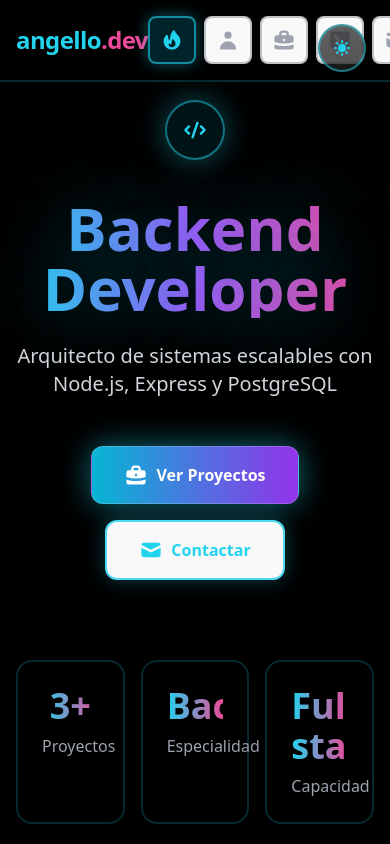
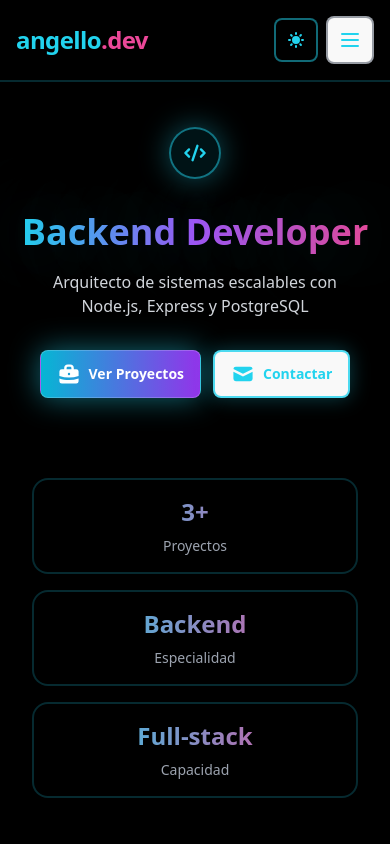
Before and after one commit to FallenAngel968/angel.dev, a React (Vite) app: page / in a window 390 px wide. Built offline with nearby package versions, Linux system fonts and the light colour scheme.

Commit message:
version final.

```diff
--- a/src/components/Navbar.jsx
+++ b/src/components/Navbar.jsx
@@ -56,44 +56,6 @@ const MailIcon = () => (
 );
 
 // Theme Switcher Button
-const ThemeToggle = ({ theme, toggleTheme }) => (
-  <motion.button
-    onClick={toggleTheme}
-    className={`fixed top-6 right-6 z-50 p-3 rounded-full backdrop-blur-xl border-2 transition-all duration-300 ${
-      theme === 'dark'
-        ? 'bg-black/60 border-cyan-400/50 text-cyan-400 hover:border-cyan-400 hover:shadow-[0_0_20px_rgba(34,211,238,0.5)]'
-        : 'bg-white/90 border-purple-500/50 text-purple-600 hover:border-purple-600 hover:shadow-[0_0_20px_rgba(168,85,247,0.5)]'
-    }`}
-    whileHover={{ scale: 1.1, rotate: 180 }}
-    whileTap={{ scale: 0.95 }}
-    transition={{ type: 'spring', stiffness: 400 }}
-  >
-    <AnimatePresence mode="wait">
-      {theme === 'dark' ? (
-        <motion.div
-          key="sun"
-          initial={{ rotate: -180, opacity: 0 }}
-          animate={{ rotate: 0, opacity: 1 }}
-          exit={{ rotate: 180, opacity: 0 }}
-          transition={{ duration: 0.3 }}
-        >
-          <SunIcon />
-        </motion.div>
-      ) : (
-        <motion.div
-          key="moon"
-          initial={{ rotate: 180, opacity: 0 }}
-          animate={{ rotate: 0, opacity: 1 }}
-          exit={{ rotate: -180, opacity: 0 }}
-          transition={{ duration: 0.3 }}
-        >
-          <MoonIcon />
-        </motion.div>
-      )}
-    </AnimatePresence>
-  </motion.button>
-);
-
 // Animated Background
 const AnimatedBackground = ({ theme }) => (
   <div className="fixed inset-0 -z-10 overflow-hidden">
@@ -188,7 +150,9 @@ const AnimatedBackground = ({ theme }) => (
 );
 
 // Navigation
-const Navigation = ({ currentPage, setCurrentPage, theme }) => {
+const Navigation = ({ currentPage, setCurrentPage, theme, toggleTheme }) => {
+  const [mobileMenuOpen, setMobileMenuOpen] = useState(false);
+
   const pages = [
     { id: 'home', label: 'Inicio', icon: RocketIcon },
     { id: 'about', label: 'Sobre mí', icon: UserIcon },
@@ -201,7 +165,7 @@ const Navigation = ({ currentPage, setCurrentPage, theme }) => {
     <motion.nav
       initial={{ y: -100 }}
       animate={{ y: 0 }}
-      className={`fixed top-0 left-0 right-0 z-40 backdrop-blur-2xl border-b-2 transition-all duration-300 ${
+      className={`fixed top-0 left-0 right-0 z-50 backdrop-blur-2xl border-b-2 transition-all duration-300 ${
         theme === 'dark'
           ? 'bg-black/60 border-cyan-400/20'
           : 'bg-white/80 border-purple-500/30'
@@ -219,7 +183,8 @@ const Navigation = ({ currentPage, setCurrentPage, theme }) => {
             <span className="text-pink-500">.dev</span>
           </motion.div>
 
-          <div className="hidden md:flex gap-3">
+          {/* Desktop Menu */}
+          <div className="hidden md:flex gap-3 items-center">
             {pages.map((page) => (
               <motion.button
                 key={page.id}
@@ -240,31 +205,155 @@ const Navigation = ({ currentPage, setCurrentPage, theme }) => {
                 <span>{page.label}</span>
               </motion.button>
             ))}
+
+            {/* Theme Toggle Desktop */}
+            <motion.button
+              onClick={toggleTheme}
+              className={`ml-2 p-3 rounded-lg backdrop-blur-xl border-2 transition-all duration-300 ${
+                theme === 'dark'
+                  ? 'bg-black/60 border-cyan-400/50 text-cyan-400 hover:border-cyan-400 hover:shadow-[0_0_20px_rgba(34,211,238,0.5)]'
+                  : 'bg-white/90 border-purple-500/50 text-purple-600 hover:border-purple-600 hover:shadow-[0_0_20px_rgba(168,85,247,0.5)]'
+              }`}
+              whileHover={{ scale: 1.1, rotate: 180 }}
+              whileTap={{ scale: 0.95 }}
+              transition={{ type: 'spring', stiffness: 400 }}
+            >
+              <AnimatePresence mode="wait">
+                {theme === 'dark' ? (
+                  <motion.div
+                    key="sun"
+                    initial={{ rotate: -180, opacity: 0 }}
+                    animate={{ rotate: 0, opacity: 1 }}
+                    exit={{ rotate: 180, opacity: 0 }}
+                    transition={{ duration: 0.3 }}
+                  >
+                    <SunIcon />
+                  </motion.div>
+                ) : (
+                  <motion.div
+                    key="moon"
+                    initial={{ rotate: 180, opacity: 0 }}
+                    animate={{ rotate: 0, opacity: 1 }}
+                    exit={{ rotate: -180, opacity: 0 }}
+                    transition={{ duration: 0.3 }}
+                  >
+                    <MoonIcon />
+                  </motion.div>
+                )}
+              </AnimatePresence>
+            </motion.button>
           </div>
 
-          {/* Mobile Menu */}
-          <div className="md:hidden flex gap-2">
-            {pages.map((page) => (
+          {/* Mobile: Hamburger Menu Button and Theme Toggle */}
+          <div className="md:hidden flex gap-2 items-center">
             <motion.button
-                key={page.id}
-                onClick={() => setCurrentPage(page.id)}
+              onClick={toggleTheme}
+              className={`p-2.5 rounded-lg backdrop-blur-xl border-2 transition-all duration-300 ${
+                theme === 'dark'
+                  ? 'bg-black/60 border-cyan-400/50 text-cyan-400 hover:border-cyan-400 hover:shadow-[0_0_20px_rgba(34,211,238,0.5)]'
+                  : 'bg-white/90 border-purple-500/50 text-purple-600 hover:border-purple-600 hover:shadow-[0_0_20px_rgba(168,85,247,0.5)]'
+              }`}
+              whileHover={{ scale: 1.1, rotate: 180 }}
+              whileTap={{ scale: 0.95 }}
+              transition={{ type: 'spring', stiffness: 400 }}
+            >
+              <AnimatePresence mode="wait">
+                {theme === 'dark' ? (
+                  <motion.div
+                    key="sun"
+                    initial={{ rotate: -180, opacity: 0 }}
+                    animate={{ rotate: 0, opacity: 1 }}
+                    exit={{ rotate: 180, opacity: 0 }}
+                    transition={{ duration: 0.3 }}
+                  >
+                    <SunIcon />
+                  </motion.div>
+                ) : (
+                  <motion.div
+                    key="moon"
+                    initial={{ rotate: 180, opacity: 0 }}
+                    animate={{ rotate: 0, opacity: 1 }}
+                    exit={{ rotate: -180, opacity: 0 }}
+                    transition={{ duration: 0.3 }}
+                  >
+                    <MoonIcon />
+                  </motion.div>
+                )}
+              </AnimatePresence>
+            </motion.button>
+
+            <motion.button
+              onClick={() => setMobileMenuOpen(!mobileMenuOpen)}
               className={`p-2.5 rounded-lg backdrop-blur-xl border-2 transition-all ${
-                  currentPage === page.id
-                    ? theme === 'dark'
-                      ? 'bg-cyan-500/20 border-cyan-400/60 text-cyan-400 shadow-[0_0_15px_rgba(34,211,238,0.4)]'
-                      : 'bg-purple-500/20 border-purple-500/60 text-purple-600 shadow-[0_0_15px_rgba(168,85,247,0.3)]'
-                    : theme === 'dark'
-                    ? 'text-gray-400 border-gray-700/30 hover:border-cyan-400/40 hover:text-cyan-400'
-                    : 'text-gray-600 border-purple-500/20 hover:border-purple-500/50 hover:text-purple-600'
+                theme === 'dark'
+                  ? 'border-gray-700/50 text-cyan-400 hover:border-cyan-400/60 hover:bg-cyan-500/10'
+                  : 'border-purple-500/30 text-purple-600 hover:border-purple-500/60 hover:bg-purple-500/10'
               }`}
               whileHover={{ scale: 1.1 }}
               whileTap={{ scale: 0.9 }}
             >
+              <svg
+                className="w-6 h-6"
+                fill="none"
+                stroke="currentColor"
+                viewBox="0 0 24 24"
+              >
+                <path
+                  strokeLinecap="round"
+                  strokeLinejoin="round"
+                  strokeWidth={2}
+                  d="M4 6h16M4 12h16M4 18h16"
+                />
+              </svg>
+            </motion.button>
+          </div>
+        </div>
+
+        {/* Mobile Menu Dropdown */}
+        <AnimatePresence>
+          {mobileMenuOpen && (
+            <motion.div
+              initial={{ opacity: 0, height: 0 }}
+              animate={{ opacity: 1, height: 'auto' }}
+              exit={{ opacity: 0, height: 0 }}
+              transition={{ duration: 0.3 }}
+              className={`md:hidden overflow-hidden border-t-2 ${
+                theme === 'dark'
+                  ? 'border-cyan-400/10 bg-black/50'
+                  : 'border-purple-500/20 bg-white/50'
+              }`}
+            >
+              <div className="px-4 py-4 space-y-2">
+                {pages.map((page, idx) => (
+                  <motion.button
+                    key={page.id}
+                    initial={{ opacity: 0, x: -20 }}
+                    animate={{ opacity: 1, x: 0 }}
+                    transition={{ delay: idx * 0.05 }}
+                    onClick={() => {
+                      setCurrentPage(page.id);
+                      setMobileMenuOpen(false);
+                    }}
+                    className={`w-full flex items-center gap-3 px-4 py-3 rounded-xl font-semibold transition-all duration-300 backdrop-blur-xl border-2 ${
+                      currentPage === page.id
+                        ? theme === 'dark'
+                          ? 'bg-cyan-500/20 text-cyan-400 border-cyan-400/60 shadow-[0_0_20px_rgba(34,211,238,0.3)]'
+                          : 'bg-purple-500/20 text-purple-600 border-purple-500/60 shadow-[0_0_15px_rgba(168,85,247,0.3)]'
+                        : theme === 'dark'
+                        ? 'text-gray-300 border-gray-700/30 hover:border-cyan-400/40 hover:text-cyan-400 hover:bg-cyan-500/10'
+                        : 'text-gray-600 border-purple-500/20 hover:border-purple-500/40 hover:text-purple-600 hover:bg-purple-500/10'
+                    }`}
+                    whileHover={{ x: 8 }}
+                    whileTap={{ scale: 0.95 }}
+                  >
                     <page.icon />
+                    <span>{page.label}</span>
                   </motion.button>
                 ))}
               </div>
-        </div>
+            </motion.div>
+          )}
+        </AnimatePresence>
       </div>
     </motion.nav>
   );
@@ -295,14 +384,14 @@ const HomePage = ({ theme, setCurrentPage }) => (
     exit={{ opacity: 0 }}
     className="min-h-screen flex items-center justify-center px-4 pt-20"
   >
-    <div className="max-w-4xl mx-auto text-center">
+    <div className="max-w-4xl mx-auto text-center w-full">
       <motion.div
         initial={{ scale: 0 }}
         animate={{ scale: 1 }}
         transition={{ type: 'spring', stiffness: 200 }}
-        className="mb-8"
+        className="mb-6 sm:mb-8"
       >
-        <div className={`inline-block p-4 rounded-full backdrop-blur-xl border-2 ${
+        <div className={`inline-block p-3 sm:p-4 rounded-full backdrop-blur-xl border-2 ${
           theme === 'dark'
             ? 'bg-cyan-500/10 border-cyan-400/50 shadow-[0_0_30px_rgba(34,211,238,0.4)] text-cyan-400'
             : 'bg-purple-500/10 border-purple-500/50 shadow-[0_0_30px_rgba(168,85,247,0.4)] text-purple-600'
@@ -315,7 +404,7 @@ const HomePage = ({ theme, setCurrentPage }) => (
         initial={{ y: 50, opacity: 0 }}
         animate={{ y: 0, opacity: 1 }}
         transition={{ delay: 0.2 }}
-        className={`text-6xl md:text-8xl font-black mb-6 ${
+        className={`text-4xl sm:text-5xl md:text-7xl lg:text-8xl font-black mb-4 sm:mb-6 leading-tight ${
           theme === 'dark'
             ? 'text-transparent bg-clip-text bg-gradient-to-r from-cyan-400 via-purple-500 to-pink-500'
             : 'text-transparent bg-clip-text bg-gradient-to-r from-purple-600 via-pink-500 to-orange-500'
@@ -331,7 +420,7 @@ const HomePage = ({ theme, setCurrentPage }) => (
         initial={{ y: 50, opacity: 0 }}
         animate={{ y: 0, opacity: 1 }}
         transition={{ delay: 0.4 }}
-        className={`text-xl md:text-2xl mb-12 ${
+        className={`text-base sm:text-lg md:text-xl lg:text-2xl mb-8 sm:mb-12 px-2 ${
           theme === 'dark' ? 'text-gray-300' : 'text-gray-700'
         }`}
       >
@@ -342,14 +431,14 @@ const HomePage = ({ theme, setCurrentPage }) => (
         initial={{ y: 50, opacity: 0 }}
         animate={{ y: 0, opacity: 1 }}
         transition={{ delay: 0.6 }}
-        className="flex gap-4 justify-center flex-wrap"
+        className="flex gap-3 sm:gap-4 justify-center flex-wrap mb-12 sm:mb-20 px-2"
       >
         <motion.button
           onClick={() => {
             setCurrentPage('projects');
             window.scrollTo({ top: 0, behavior: 'smooth' });
           }}
-          className={`px-8 py-4 rounded-xl font-bold text-white transition-all duration-300 backdrop-blur-xl border border-white/20 group cursor-pointer ${
+          className={`px-4 sm:px-8 py-2.5 sm:py-4 rounded-lg sm:rounded-xl font-semibold sm:font-bold text-sm sm:text-base text-white transition-all duration-300 backdrop-blur-xl border border-white/20 group cursor-pointer ${
             theme === 'dark'
               ? 'bg-gradient-to-r from-cyan-500 to-purple-600 hover:from-cyan-400 hover:to-purple-500 shadow-[0_0_30px_rgba(34,211,238,0.5)] hover:shadow-[0_0_50px_rgba(34,211,238,0.7)]'
               : 'bg-gradient-to-r from-purple-600 to-pink-500 hover:from-purple-500 hover:to-pink-400 shadow-[0_0_30px_rgba(168,85,247,0.5)] hover:shadow-[0_0_50px_rgba(168,85,247,0.7)]'
@@ -360,7 +449,7 @@ const HomePage = ({ theme, setCurrentPage }) => (
         >
           <motion.span className="flex items-center gap-2" initial={{ x: 0 }} whileHover={{ x: 8 }} transition={{ type: 'spring', stiffness: 300 }}>
             <BriefcaseIcon />
-            Ver Proyectos
+            <span>Ver Proyectos</span>
           </motion.span>
         </motion.button>
         <motion.button
@@ -368,7 +457,7 @@ const HomePage = ({ theme, setCurrentPage }) => (
             setCurrentPage('contact');
             window.scrollTo({ top: 0, behavior: 'smooth' });
           }}
-          className={`px-8 py-4 rounded-xl font-bold backdrop-blur-xl border-2 transition-all duration-300 cursor-pointer ${
+          className={`px-4 sm:px-8 py-2.5 sm:py-4 rounded-lg sm:rounded-xl font-semibold sm:font-bold text-sm sm:text-base backdrop-blur-xl border-2 transition-all duration-300 cursor-pointer ${
             theme === 'dark'
               ? 'border-cyan-400/80 text-cyan-400 hover:bg-cyan-500/20 shadow-[0_0_20px_rgba(34,211,238,0.3)] hover:shadow-[0_0_40px_rgba(34,211,238,0.5)]'
               : 'border-purple-500/80 text-purple-600 hover:bg-purple-500/20 shadow-[0_0_20px_rgba(168,85,247,0.3)] hover:shadow-[0_0_40px_rgba(168,85,247,0.5)]'
@@ -379,7 +468,7 @@ const HomePage = ({ theme, setCurrentPage }) => (
         >
           <motion.span className="flex items-center gap-2" initial={{ x: 0 }} whileHover={{ x: 8 }} transition={{ type: 'spring', stiffness: 300 }}>
             <MailIcon />
-            Contactar
+            <span>Contactar</span>
           </motion.span>
         </motion.button>
       </motion.div>
@@ -389,22 +478,22 @@ const HomePage = ({ theme, setCurrentPage }) => (
         initial={{ y: 50, opacity: 0 }}
         animate={{ y: 0, opacity: 1 }}
         transition={{ delay: 0.8 }}
-        className="mt-20 grid grid-cols-3 gap-4 max-w-2xl mx-auto"
+        className="mt-20 grid grid-cols-1 sm:grid-cols-3 gap-4 max-w-2xl mx-auto px-4"
       >
         {[
           { label: 'Proyectos', value: '3+' },
           { label: 'Especialidad', value: 'Backend' },
           { label: 'Capacidad', value: 'Full-stack' },
         ].map((stat, idx) => (
-          <GlassCard key={idx} theme={theme} delay={1 + idx * 0.1} className="p-6">
-            <div className={`text-4xl font-black mb-2 ${
+          <GlassCard key={idx} theme={theme} delay={1 + idx * 0.1} className="p-4 sm:p-6">
+            <div className={`text-2xl sm:text-3xl md:text-4xl font-black mb-2 ${
               theme === 'dark'
                 ? 'text-transparent bg-clip-text bg-gradient-to-r from-cyan-400 to-pink-500'
                 : 'text-transparent bg-clip-text bg-gradient-to-r from-purple-600 to-pink-500'
             }`}>
               {stat.value}
             </div>
-            <div className={theme === 'dark' ? 'text-gray-400' : 'text-gray-600'}>
+            <div className={`text-sm sm:text-base ${theme === 'dark' ? 'text-gray-400' : 'text-gray-600'}`}>
               {stat.label}
             </div>
           </GlassCard>
@@ -1174,8 +1263,7 @@ export default function App() {
         }`}
       >
         <AnimatedBackground theme={theme} />
-        <Navigation currentPage={currentPage} setCurrentPage={setCurrentPage} theme={theme} />
-        <ThemeToggle theme={theme} toggleTheme={toggleTheme} />
+        <Navigation currentPage={currentPage} setCurrentPage={setCurrentPage} theme={theme} toggleTheme={toggleTheme} />
 
         <AnimatePresence mode="wait">
           <CurrentPageComponent key={currentPage} theme={theme} setCurrentPage={setCurrentPage} />
```
Lines whose indentation alone changed are shown as unchanged.
